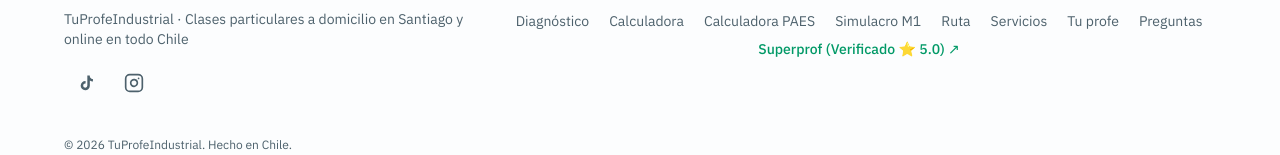
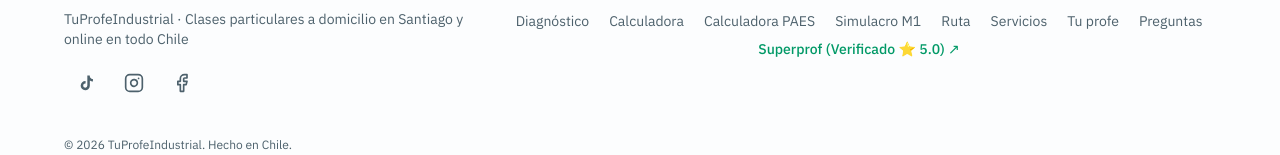
Before and after one commit to paillamilm-blip/tuprofeindustrial-web, a Next.js app: page / in a window 1280 px wide. Shown: the part 6105-6260 px from the top of the page. Built offline with nearby package versions, Linux system fonts and the light colour scheme.

Commit message:
feat(footer): agrega enlace oficial a la pagina de Facebook en el pie de pagina

```diff
--- a/components/sections/site-footer.tsx
+++ b/components/sections/site-footer.tsx
@@ -42,6 +42,17 @@ export function SiteFooter() {
                 className="inline-flex size-11 items-center justify-center rounded-full text-muted-foreground transition-colors hover:text-foreground focus-visible:outline-2 focus-visible:outline-offset-2 focus-visible:outline-ring"
               >
                 <InstagramIcon className="size-5" />
+              </a>
+            </li>
+            <li>
+              <a
+                href="https://www.facebook.com/people/Tuprofeindustrial/61596403543170/"
+                target="_blank"
+                rel="noopener noreferrer"
+                aria-label="Facebook de TuProfeIndustrial (abre en una pestaña nueva)"
+                className="inline-flex size-11 items-center justify-center rounded-full text-muted-foreground transition-colors hover:text-foreground focus-visible:outline-2 focus-visible:outline-offset-2 focus-visible:outline-ring"
+              >
+                <FacebookIcon className="size-5" />
               </a>
             </li>
           </ul>
@@ -179,3 +190,24 @@ function InstagramIcon({ className }: { className?: string }) {
     </svg>
   );
 }
+
+/**
+ * Glyph de Facebook como SVG inline con el trazo de lucide (currentColor).
+ */
+function FacebookIcon({ className }: { className?: string }) {
+  return (
+    <svg
+      viewBox="0 0 24 24"
+      fill="none"
+      stroke="currentColor"
+      strokeWidth="2"
+      strokeLinecap="round"
+      strokeLinejoin="round"
+      aria-hidden="true"
+      focusable="false"
+      className={className}
+    >
+      <path d="M18 2h-3a5 5 0 0 0-5 5v3H7v4h3v8h4v-8h3l1-4h-4V7a1 1 0 0 1 1-1h3z" />
+    </svg>
+  );
+}
```
